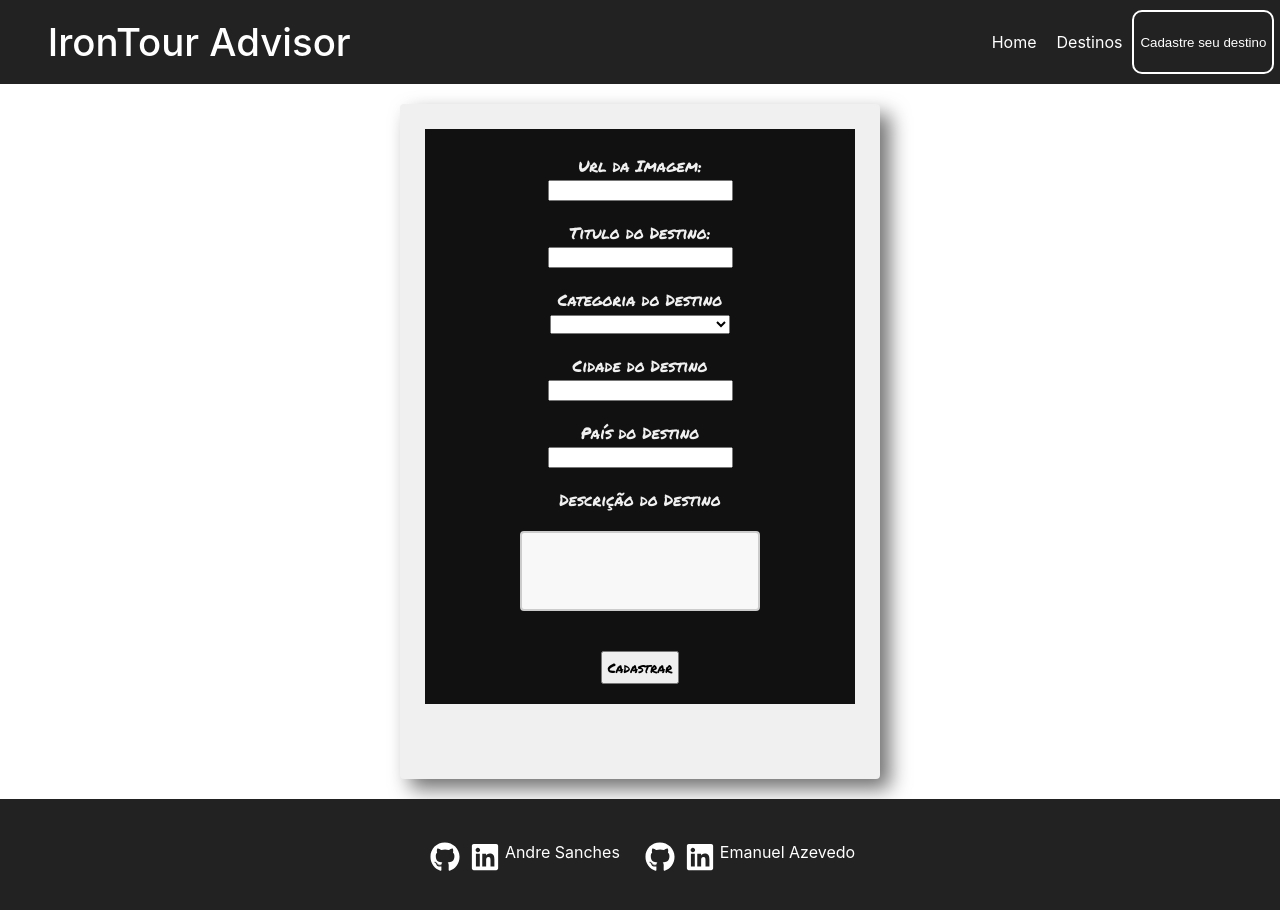
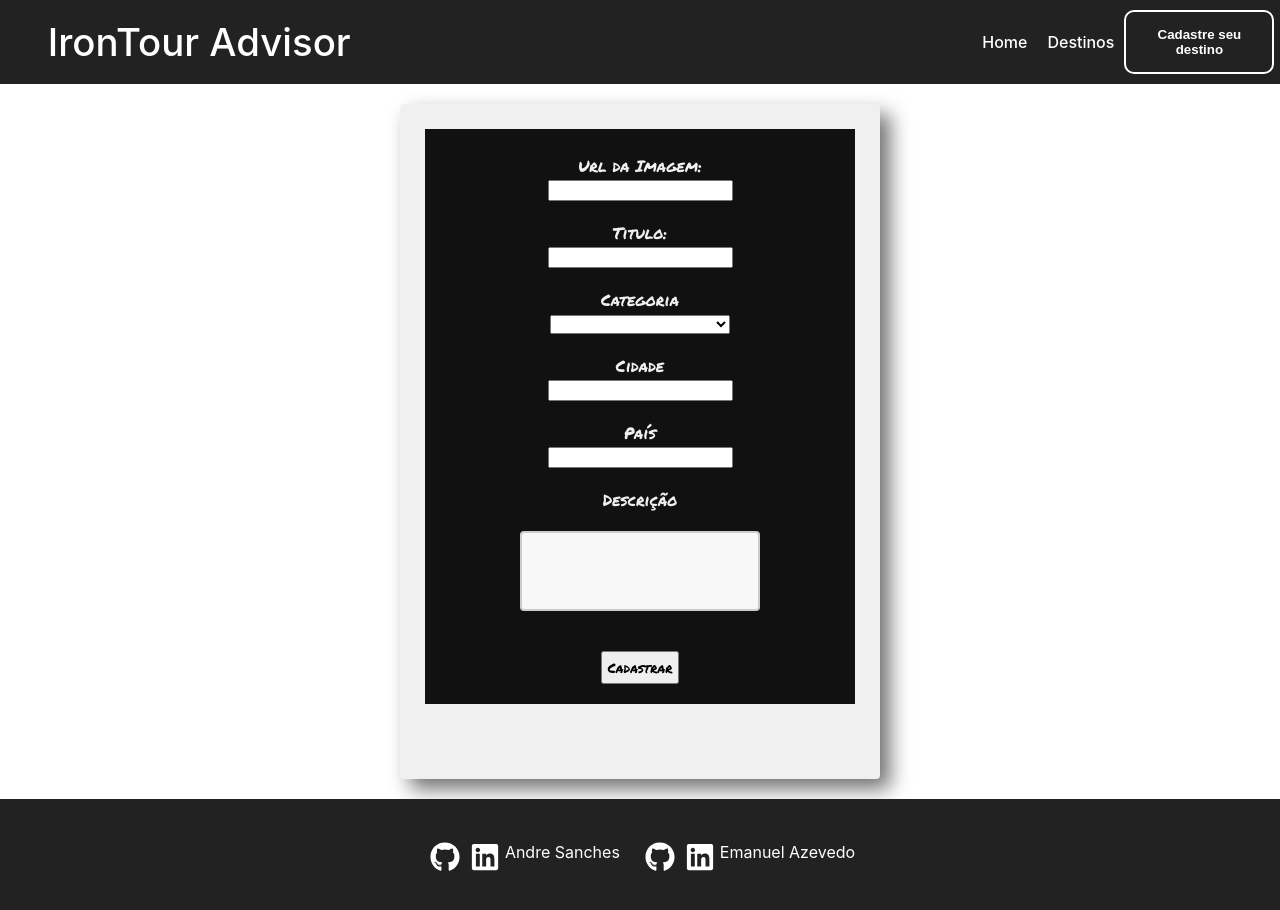
Before and after one commit to SancheesAndre/IronHack-SegundoProjeto, a React (Create React App) app: page /new-route in a window 1280 px wide. Shown: the top 910 px of the page. Built offline with nearby package versions, Linux system fonts and the light colour scheme.

Commit message:
NewRoutePage com tópicos dem repetição de DESTINO e imagens atualizadas com object-fit cover

```diff
--- a/src/components/Hero/Hero.css
+++ b/src/components/Hero/Hero.css
@@ -4,6 +4,7 @@
     align-content: center;
     width: 100%;
     height: 90vh;
+    object-fit: cover;
 }
 
 .hero-text {
--- a/src/components/Intro/Intro.js
+++ b/src/components/Intro/Intro.js
@@ -5,9 +5,10 @@ function Intro() {
     return(
         <div className='Intro'>
             <h2>
-                Veja mais Destinos
+                Veja mais destinos
             </h2>
-            <p>Descubra os melhores roteiros para praias, cachoeiras e lugares históricos!</p>
+            <p> Que tal programar aquela viagem de férias que você sempre sonhou em fazer conhecendo os lugares mais incríveis do seu destino?!
+            Conheça os melhores roteiros para praias, cachoeiras e lugares históricos!</p>
             <button className='btn-destinos'><Link to={'/routes'}>Destinos</Link></button>
         </div>
     )
--- a/src/components/MainContent/MainContent.css
+++ b/src/components/MainContent/MainContent.css
@@ -9,6 +9,7 @@
 .imgMainContent {
     width: 300px;
     height: 300px;
+    object-fit: cover;
 }
 
 .leftCard {
--- a/src/components/Navbar/Navbar.css
+++ b/src/components/Navbar/Navbar.css
@@ -49,6 +49,7 @@ ul a {
 li {
     display: flex;
     padding: 10px;
+    font-weight: 500;
 }
 
 .btn-cadastrar {
@@ -58,8 +59,16 @@ li {
     border-radius: 10px;
 }
 
-.btn-cadastrar a {
+.btn-cadastrar {
     color: white;
+    font-weight: 600;
+    padding: 0px 15px;
+    width: 150px;
+    height: 100%;
+}
+
+.btn-cadastrar:hover {
+    cursor: pointer;
 }
 
 .logo a {
--- a/src/components/Navbar/Navbar.js
+++ b/src/components/Navbar/Navbar.js
@@ -21,7 +21,7 @@ function Navbar() {
                     </li>
                 </ul>
 
-                <button className='btn-cadastrar'><Link to={'/new-route'}>Cadastre seu destino</Link></button>
+                <Link to={'/new-route'}><button className='btn-cadastrar'>Cadastre seu destino</button></Link>
 
             </div>
 
--- a/src/components/RegisterArea/RegisterArea.js
+++ b/src/components/RegisterArea/RegisterArea.js
@@ -5,7 +5,7 @@ function RegisterArea() {
     return (
         <div className='RegisterArea'>
             <h2>Cadastre seu destino</h2>
-            <p>Conhece algum ponto turístico? Compartilhe conosco!</p>
+            <p>Conhece algum ponto turístico? Compartilhe com a gente!</p>
             <button className='btn-destinos'><Link to={'/new-route'}>Cadastrar</Link></button>
         </div>
     )
--- a/src/pages/AllRoutesPage.css
+++ b/src/pages/AllRoutesPage.css
@@ -16,6 +16,7 @@
 .imageBox {
     width: 300px;
     height: 300px;
+    object-fit: cover;
 }
 
 .routeInfo {
--- a/src/pages/NewRoutePage.js
+++ b/src/pages/NewRoutePage.js
@@ -44,7 +44,7 @@ const NewRoutePage = () => {
                         />
                     </div>
                     <div className='Label'>
-                        <label>Titulo do Destino: </label>
+                        <label>Titulo: </label>
                         <input
                             type="text"
                             name='title'
@@ -53,7 +53,7 @@ const NewRoutePage = () => {
                         />
                     </div>
                     <div className='Label'>
-                        <label >Categoria do Destino</label>
+                        <label >Categoria </label>
                         <select
                             name="category"
                             id="category"
@@ -66,7 +66,7 @@ const NewRoutePage = () => {
                         </select>
                     </div>
                     <div className='Label'>
-                        <label>Cidade do Destino </label>
+                        <label>Cidade</label>
                         <input
                             type="text"
                             name='city'
@@ -75,7 +75,7 @@ const NewRoutePage = () => {
                         />
                     </div>
                     <div className='Label'>
-                        <label>País do Destino</label>
+                        <label>País</label>
                         <input
                             type="text"
                             name='country'
@@ -84,7 +84,7 @@ const NewRoutePage = () => {
                         />
                     </div>
                     <div className='Label'>
-                        <label>Descrição do Destino</label>
+                        <label>Descrição</label>
                         <textarea
                             type="text"
                             name='description'
--- a/src/pages/RouteDetailsPage.css
+++ b/src/pages/RouteDetailsPage.css
@@ -23,6 +23,7 @@
     width: 400px;
     height: 400px;
     padding: 20px;
+    object-fit: cover;
 }
 
 .content {
```
